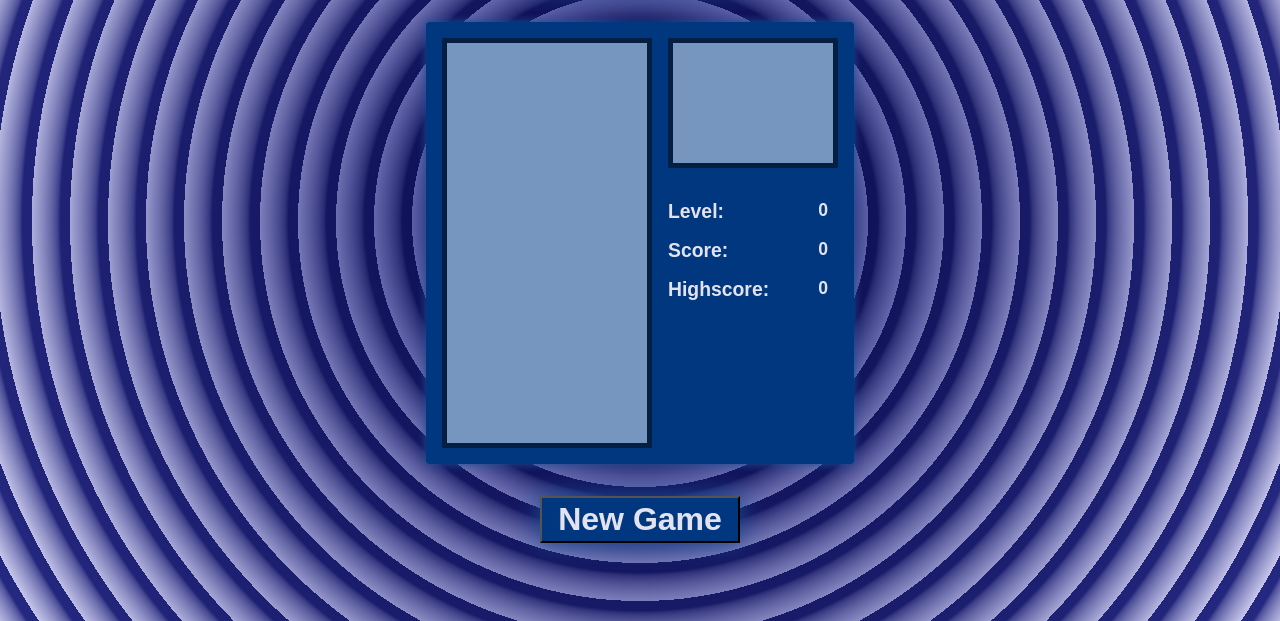
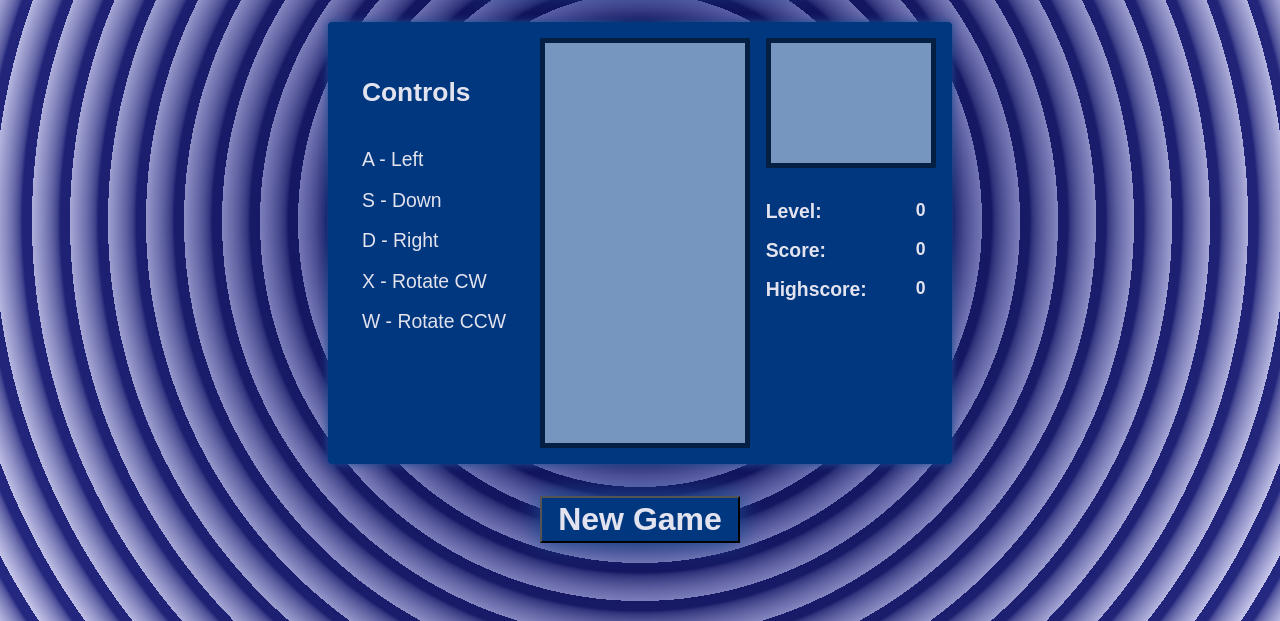
Before and after one commit to wkeebs/FRP-Tetris, a website built with Vite: page index.html in a window 1280 px wide. Shown: the part 179-800 px from the top of the page. Built offline with nearby package versions, Linux system fonts and the light colour scheme.

Commit message:
Add controls

```diff
--- a/index.html
+++ b/index.html
@@ -3,8 +3,26 @@
     <title>FIT2102 A1 2023</title>
   </head>
   <body>
-    <h1 class="glitch">Tetris</h1>
+    <h1 class="glitch">FRP Tetris</h1>
     <main id="main" class="flex row">
+      <div id="controls" class="flex col text">
+        <h2>Controls</h2>
+        <div class="text">
+          <span class="left">A - Left</span>
+        </div>
+        <div class="text">
+          <span class="left">S - Down</span>
+        </div>
+        <div class="text">
+          <span class="left">D - Right</span>
+        </div>
+        <div class="text">
+          <span class="left">X - Rotate CW</span>
+        </div>
+        <div class="text">
+          <span class="left">W - Rotate CCW</span>
+        </div>
+      </div>
       <svg id="svgCanvas">
         <!-- game over text box -->
         <g id="gameOver" visibility="hidden">
--- a/src/style.css
+++ b/src/style.css
@@ -79,7 +79,13 @@ main {
   box-shadow: 0em 0em 0.5em var(--shadow);
   flex-wrap: wrap;
   padding: 1em;
-  max-width: 400px;
+}
+
+#controls {
+  background-color: var(--main);
+  border-radius: 0.25em;
+  flex-wrap: wrap;
+  padding: 1em;
 }
 
 svg {
```
